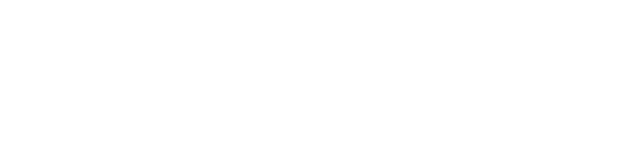
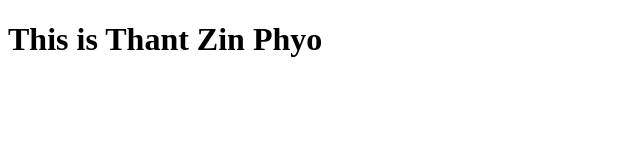
Before and after one commit to ThantZinPhyo1/Html, a plain HTML site: page index.html in a window 1280 px wide. Shown: the whole page, without its empty margins (0-640 px from the left). Drawn offline with Linux system fonts and the light colour scheme.

Commit message:
Add Title

```diff
--- a/index.html
+++ b/index.html
@@ -6,6 +6,6 @@
     <title>Document</title>
 </head>
 <body>
-
+  <h1>This is Thant Zin Phyo</h1>
 </body>
 </html>
```
